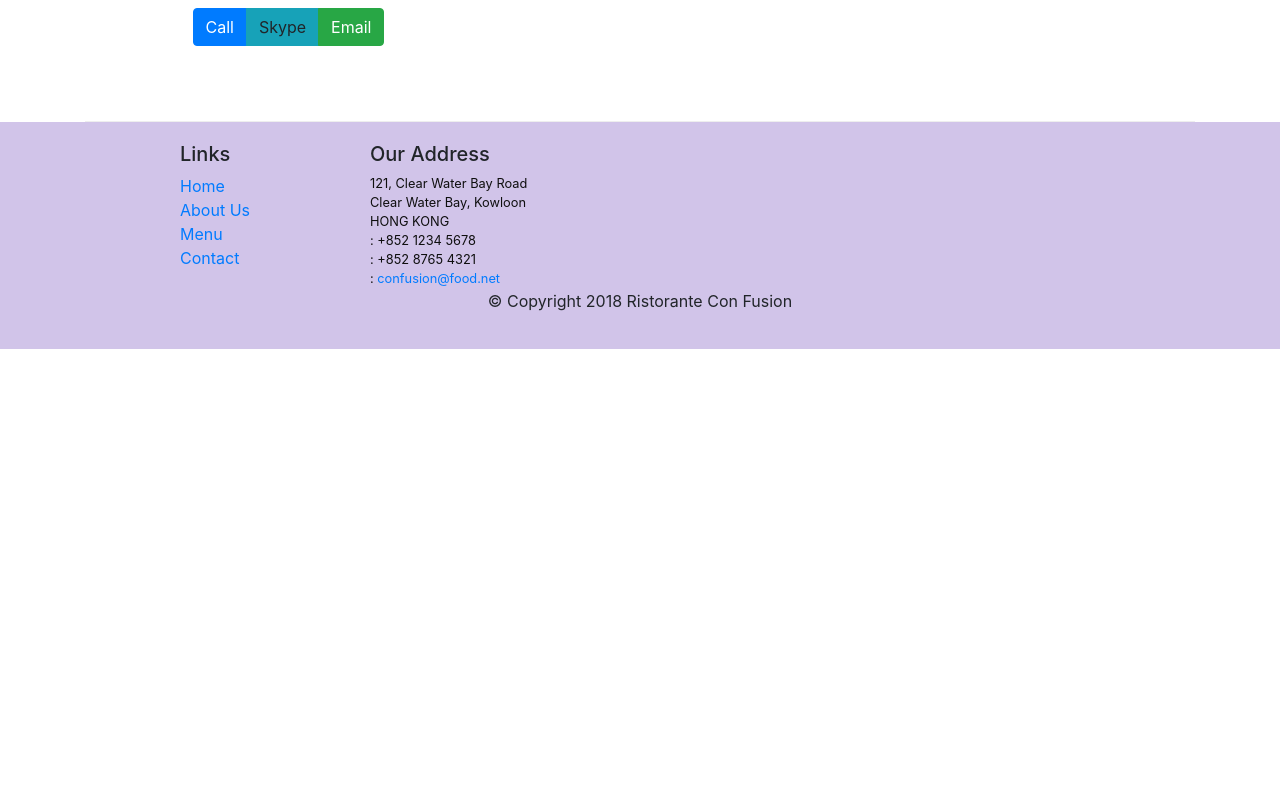
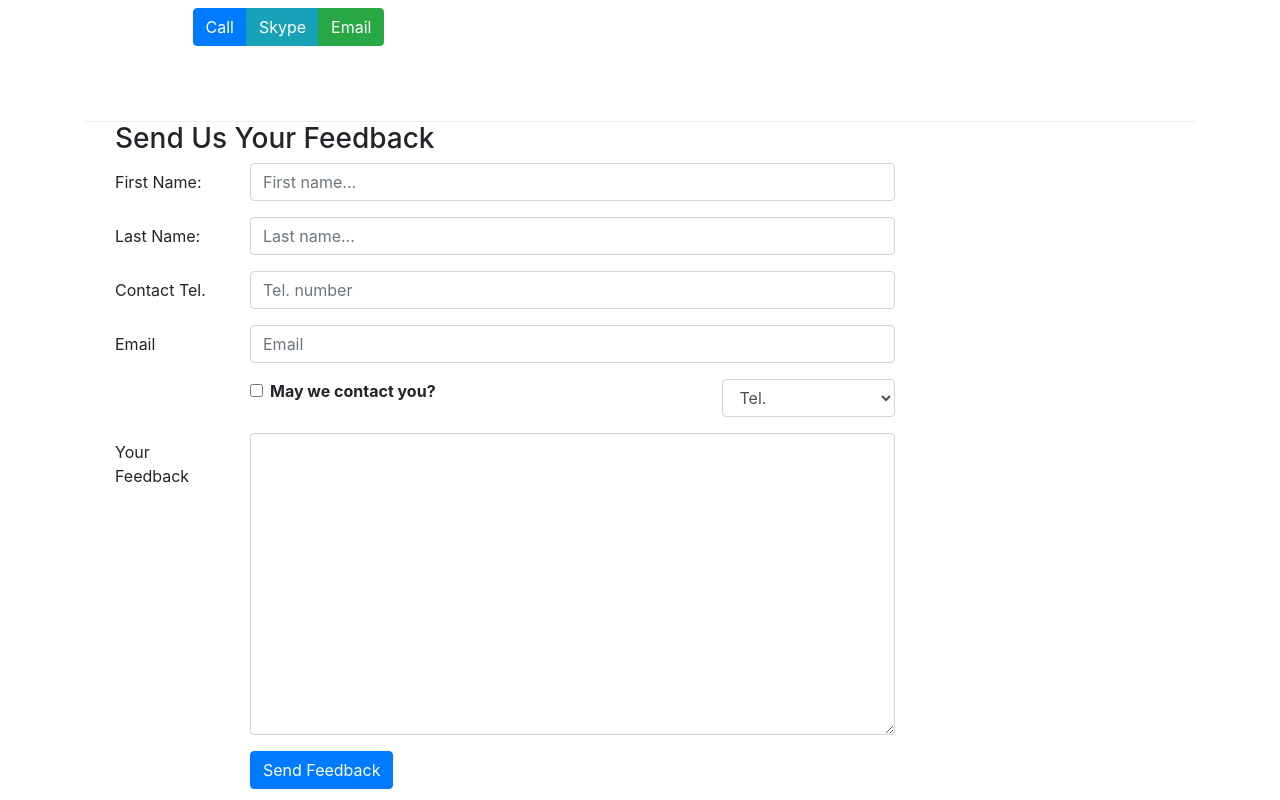
Before and after one commit to xr71/hkust_fullstack_react, a React (Create React App) app in the folder c2_frontend_w_react/confusion/: page /contactus in a window 1280 px wide. Shown: the part 620-1420 px from the top of the page. Before the commit the page ends 969 px from the top, so only its background shows below. Built offline with nearby package versions, Linux system fonts and the light colour scheme.

Commit message:
controlled form part 1

```diff
--- a/c2_frontend_w_react/confusion/src/components/ContactComponent.js
+++ b/c2_frontend_w_react/confusion/src/components/ContactComponent.js
@@ -1,6 +1,43 @@
-import React from 'react';
+import React, { Component } from 'react';
+import { Form, FormGroup, Label, Col, Input,
+    Breadcrumb, BreadcrumbItem, Button
+ } from 'reactstrap';
 
-function Contact(props) {
+
+class Contact extends Component {
+
+    constructor(props) {
+        super(props);
+
+        this.state = {
+            firstname: '',
+            lastname: '',
+            telnum: '',
+            email: '',
+            agree: false,
+            contactType: 'Tel.',
+            message: ''
+        }
+
+        this.handleInputChange = this.handleInputChange.bind(this);
+        this.handleSubmit = this.handleSubmit.bind(this);
+    };
+
+    handleSubmit(event) {
+        event.preventDefault();
+    }
+
+    handleInputChange(event) {
+        const target = event.target;
+        const value = target.type === 'checkbox' ? target.checked : target.value;
+        const name = target.name;
+
+        this.setState({
+          [name]: value
+        });
+    }
+
+    render() {
         return(
             <div className="container">
                 <div className="row row-content">
@@ -24,13 +61,99 @@
                     <div className="col-12 col-sm-11 offset-sm-1">
                         <div className="btn-group" role="group">
                             <a role="button" className="btn btn-primary" href="tel:+85212345678"><i className="fa fa-phone"></i> Call</a>
-                        <a role="button" className="btn btn-info"><i className="fa fa-skype"></i> Skype</a>
+                            <a role="button" className="btn btn-info" href="#"><i className="fa fa-skype"></i> Skype</a>
                             <a role="button" className="btn btn-success" href="mailto:confusion@food.net"><i className="fa fa-envelope-o"></i> Email</a>
                         </div>
+                    </div>
+                </div>
+
+                <div className="container">
+                    <div className="col-12">
+                        <h3>Send Us Your Feedback</h3>
+
+                    </div>
+                    <div className="col-12 col-md-9">
+                        <Form onSubmit={this.handleSubmit}>
+
+                            {/* for the first name */}
+                            <FormGroup row>
+                                <Label htmlFor="firstname" md={2} >First Name: </Label>
+                                <Col md={10}>
+                                    <Input type="text" id="firstname" name="firstname" placeholder="First name..." value={this.state.firstname} onChange={this.handleInputChange}></Input>
+                                </Col>
+                            </FormGroup>
+
+                            {/* for the last name */}
+                            <FormGroup row>
+                                <Label md={2} htmlFor="lastname">
+                                    Last Name:
+                                </Label>
+                                <Col md={10}>
+                                    <Input type="text" id="lastname" name="lastname" placeholder="Last name..." value={this.state.lastname} onChange={this.handleInputChange}></Input>
+                                </Col>
+                            </FormGroup>
+
+                            <FormGroup row>
+                            <Label htmlFor="telnum" md={2}>Contact Tel.</Label>
+                                <Col md={10}>
+                                    <Input type="tel" id="telnum" name="telnum"
+                                        placeholder="Tel. number"
+                                        value={this.state.telnum}
+                                        onChange={this.handleInputChange} />
+                                </Col>
+                            </FormGroup>
+                            <FormGroup row>
+                                <Label htmlFor="email" md={2}>Email</Label>
+                                <Col md={10}>
+                                    <Input type="email" id="email" name="email"
+                                        placeholder="Email"
+                                        value={this.state.email}
+                                        onChange={this.handleInputChange} />
+                                </Col>
+                            </FormGroup>
+                            <FormGroup row>
+                                <Col md={{size: 6, offset: 2}}>
+                                    <FormGroup check>
+                                        <Label check>
+                                            <Input type="checkbox"
+                                                name="agree"
+                                                checked={this.state.agree}
+                                                onChange={this.handleInputChange} /> {' '}
+                                            <strong>May we contact you?</strong>
+                                        </Label>
+                                    </FormGroup>
+                                </Col>
+                                <Col md={{size: 3, offset: 1}}>
+                                    <Input type="select" name="contactType"
+                                            value={this.state.contactType}
+                                            onChange={this.handleInputChange}>
+                                        <option>Tel.</option>
+                                        <option>Email</option>
+                                    </Input>
+                                </Col>
+                            </FormGroup>
+                            <FormGroup row>
+                                <Label htmlFor="message" md={2}>Your Feedback</Label>
+                                <Col md={10}>
+                                    <Input type="textarea" id="message" name="message"
+                                        rows="12"
+                                        value={this.state.message}
+                                        onChange={this.handleInputChange}></Input>
+                                </Col>
+                            </FormGroup>
+
+                            {/* submit btn */}
+                            <FormGroup row>
+                                <Col md={ {size: 10, offset: 2} }>
+                                    <Button type="submit" color="primary" >Send Feedback</Button>
+                                </Col>
+                            </FormGroup>
+                        </Form>
                     </div>
                 </div>
             </div>
         );
     }
+}
 
 export default Contact;
```
Lines whose indentation alone changed are shown as unchanged.
